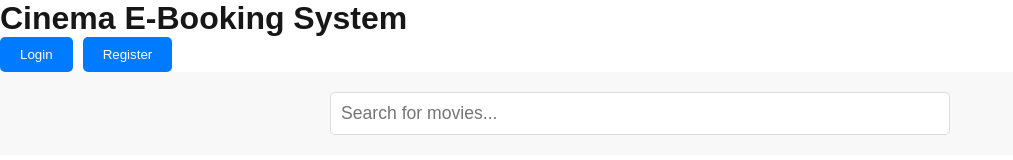
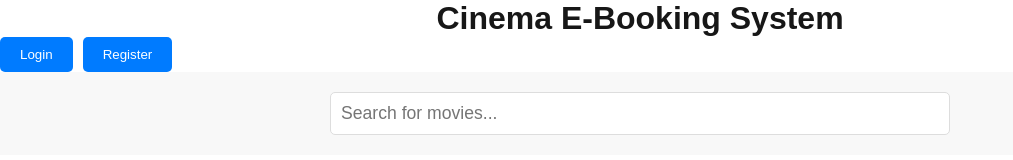
Before and after one commit to ZephyrIO/Cinema-EBooking-System, a Next.js app: page / in a window 1280 px wide. Shown: the top 160 px of the page, without its empty margins (0-1013 px from the left). Built offline with nearby package versions, Linux system fonts and the light colour scheme; no server answers.

Commit message:
centered title

```diff
--- a/src/app/homepage.css
+++ b/src/app/homepage.css
@@ -7,6 +7,12 @@
   padding: 20px;
   background-color: #333;
   color: #fff;
+}
+
+h1 {
+  max-width: fit-content;
+  margin-left: auto;
+  margin-right: auto;
 }
 
 .auth-buttons {
```
